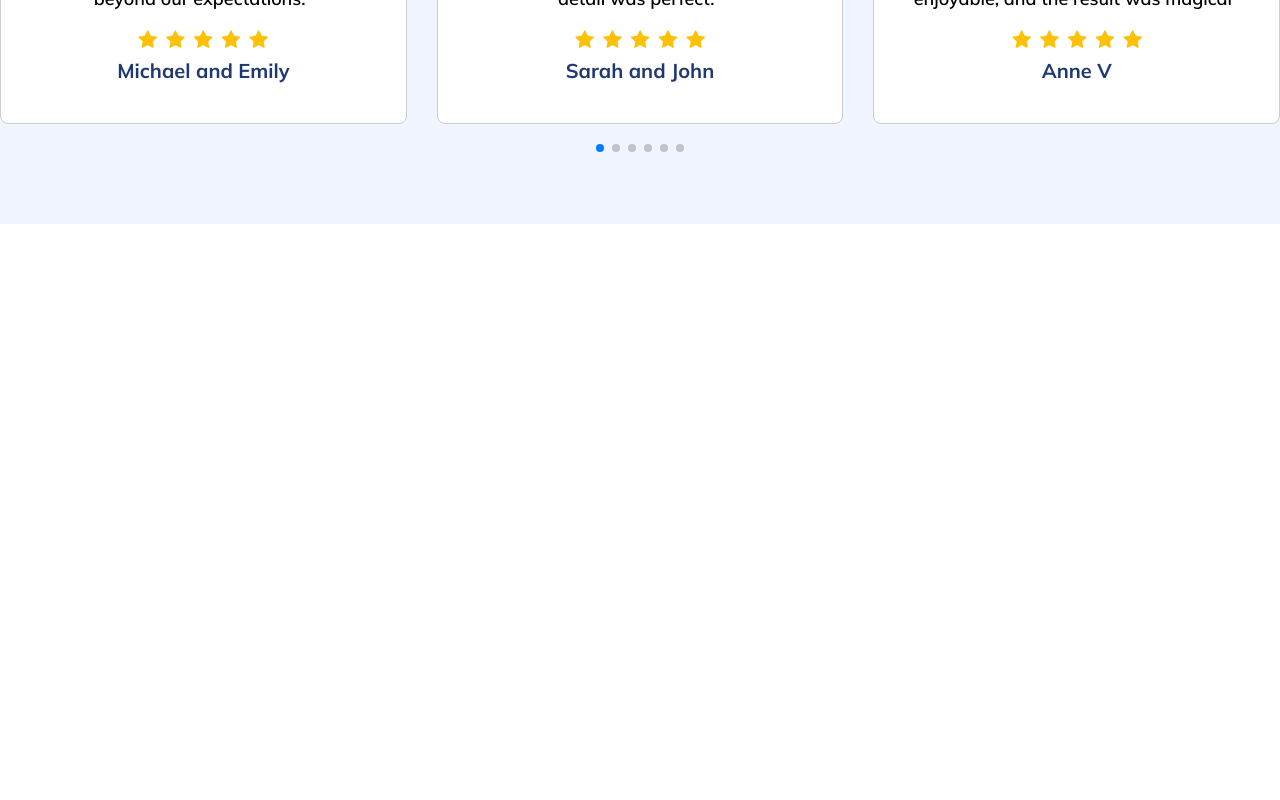
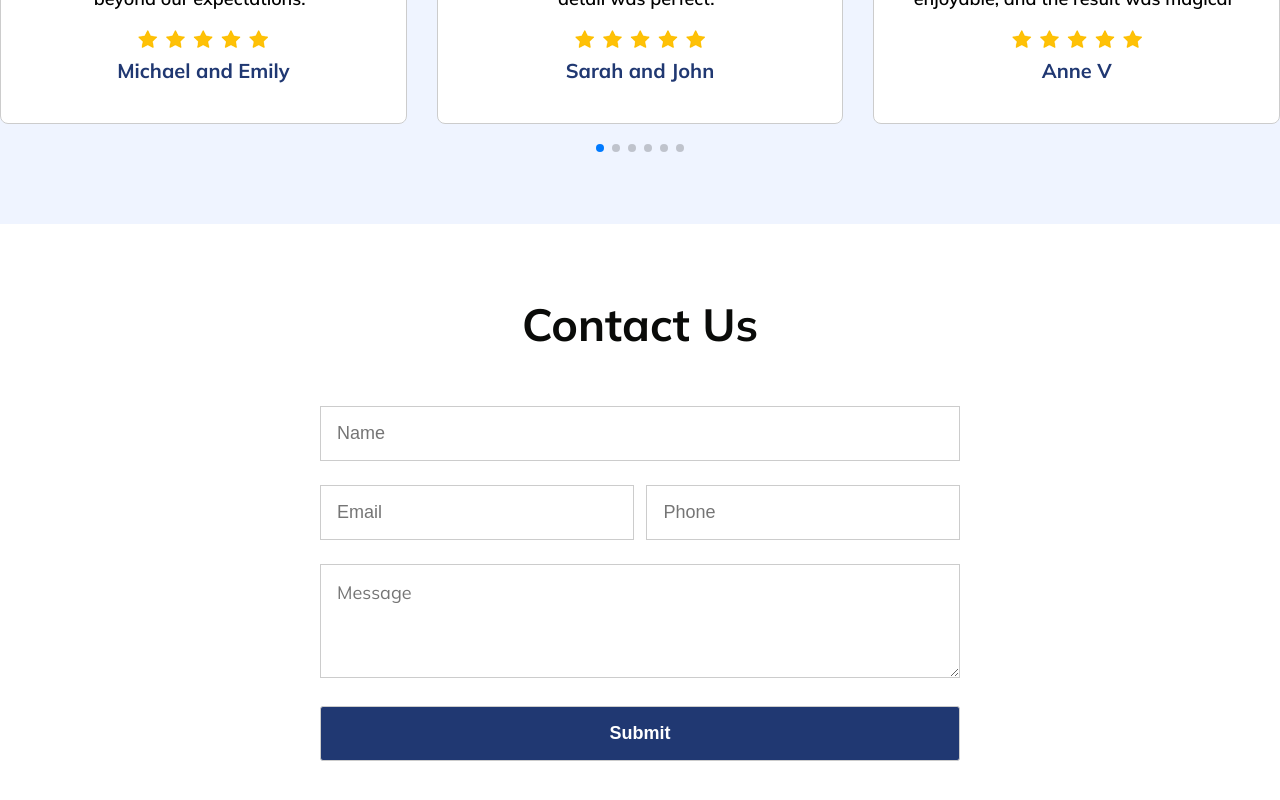
Before and after one commit to only1tarunno/job-project, a React (Vite) app: page / in a window 1280 px wide. Shown: the part 4115-4915 px from the top of the page. Before the commit the page ends 4339 px from the top, so only its background shows below. Built offline with nearby package versions, Linux system fonts and the light colour scheme.

Commit message:
contact us section add

```diff
--- a/src/App.css
+++ b/src/App.css
@@ -226,3 +226,46 @@ p {
 .test-card h3 {
   font-size: 20px;
 }
+/* contact us section start here  */
+
+.contact-container {
+  max-width: 1280px;
+  margin: 0 auto;
+  padding: 60px 0;
+}
+.contact-container h2 {
+  text-align: center;
+  margin-bottom: 30px;
+}
+.form {
+  width: 50%;
+  margin: 0 auto;
+}
+.form input {
+  width: 100%;
+  padding: 16px;
+  margin: 12px 0;
+  border: 1px solid #ccc;
+  font-size: 18px;
+}
+.form-inner {
+  display: flex;
+  justify-content: space-between;
+}
+.form-inner input {
+  width: 49%;
+}
+.form textarea {
+  width: 100%;
+  padding: 16px;
+  margin: 12px 0;
+  border: 1px solid #ccc;
+  font-size: 18px;
+}
+.form input:focus,
+.form textarea:focus {
+  outline: none;
+}
+.form textarea::placeholder {
+  font-family: "Mulish", sans-serif;
+}
--- a/src/App.jsx
+++ b/src/App.jsx
@@ -2,6 +2,7 @@ import "./App.css";
 import "./AppResponsive.css";
 import About from "./Components/About";
 import Banner from "./Components/Banner";
+import ContactUs from "./Components/ContactUs";
 import Services from "./Components/Services";
 import Testimonial from "./Components/Testimonial";
 import WhyUs from "./Components/WhyUs";
@@ -14,6 +15,7 @@ function App() {
       <Services></Services>
       <WhyUs></WhyUs>
       <Testimonial></Testimonial>
+      <ContactUs></ContactUs>
     </>
   );
 }
--- a/src/AppResponsive.css
+++ b/src/AppResponsive.css
@@ -18,6 +18,10 @@
     text-align: center;
   }
   .testimonial-container {
+    width: 100%;
+    padding: 40px 20px;
+  }
+  .contact-container {
     width: 100%;
     padding: 40px 20px;
   }
@@ -59,6 +63,15 @@
   .whyUsImg {
     margin-bottom: 50px;
   }
+  .form {
+    width: 100%;
+  }
+  .form-inner {
+    flex-direction: column;
+  }
+  .form-inner input {
+    width: 100%;
+  }
 }
 @media (max-width: 575px) {
   .hero-content h1 {
--- a/src/Components/ContactUs.jsx
+++ b/src/Components/ContactUs.jsx
@@ -0,0 +1,41 @@
+const ContactUs = () => {
+  return (
+    <div className="contact">
+      <div className="contact-container">
+        <h2>Contact Us</h2>
+        <form className="form">
+          <input
+            type="text"
+            placeholder="Name"
+            className="w-full my-4 p-3 focus:outline-none border"
+          />
+          <div className="form-inner">
+            <input
+              type="email"
+              placeholder="Email"
+              className="flex-1 my-4 p-3 focus:outline-none border"
+            />
+            <input
+              type="text"
+              placeholder="Phone"
+              className="flex-1 my-4 p-3 focus:outline-none border"
+            />
+          </div>
+
+          <textarea
+            className="w-full my-4 p-3 focus:outline-none border"
+            placeholder="Message"
+            rows="4"
+          ></textarea>
+          <input
+            type="submit"
+            value="Submit"
+            className="btn  bg-[#54595f] hover:bg-[#323538] border-[#54595f] hover:text-white text-white text-base md:text-xl"
+          />
+        </form>
+      </div>
+    </div>
+  );
+};
+
+export default ContactUs;
```
